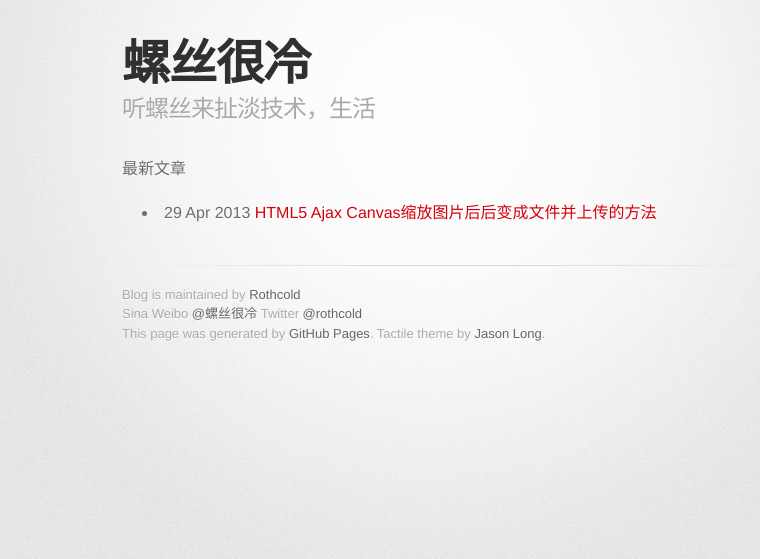
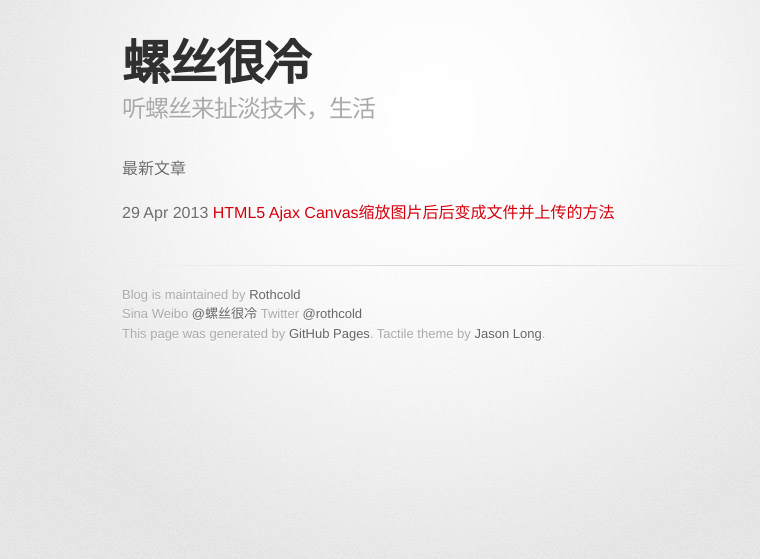
Before and after one commit to Rothcold/blog, a Jekyll site: the page built from index.html, in a window 1280 px wide. Shown: the top 559 px of the page, without its empty margins (208-968 px from the left). Built offline with Jekyll 4.4.1, drawn with Linux system fonts in a browser that asks for light colours; some web fonts are replaced.

Commit message:
Change styles

```diff
--- a/index.html
+++ b/index.html
@@ -5,6 +5,6 @@ title: 螺丝很冷
 <p>最新文章</p>
 <ul>
     {% for post in site.posts %}
-    <li>{{ post.date | date_to_string }} <a href="{{ site.baseurl }}{{ post.url }}">{{ post.title }}</a></li>
+    <ol>{{ post.date | date_to_string }} <a href="{{ site.baseurl }}{{ post.url }}">{{ post.title }}</a></ol>
     {% endfor %}
 </ul>
```
